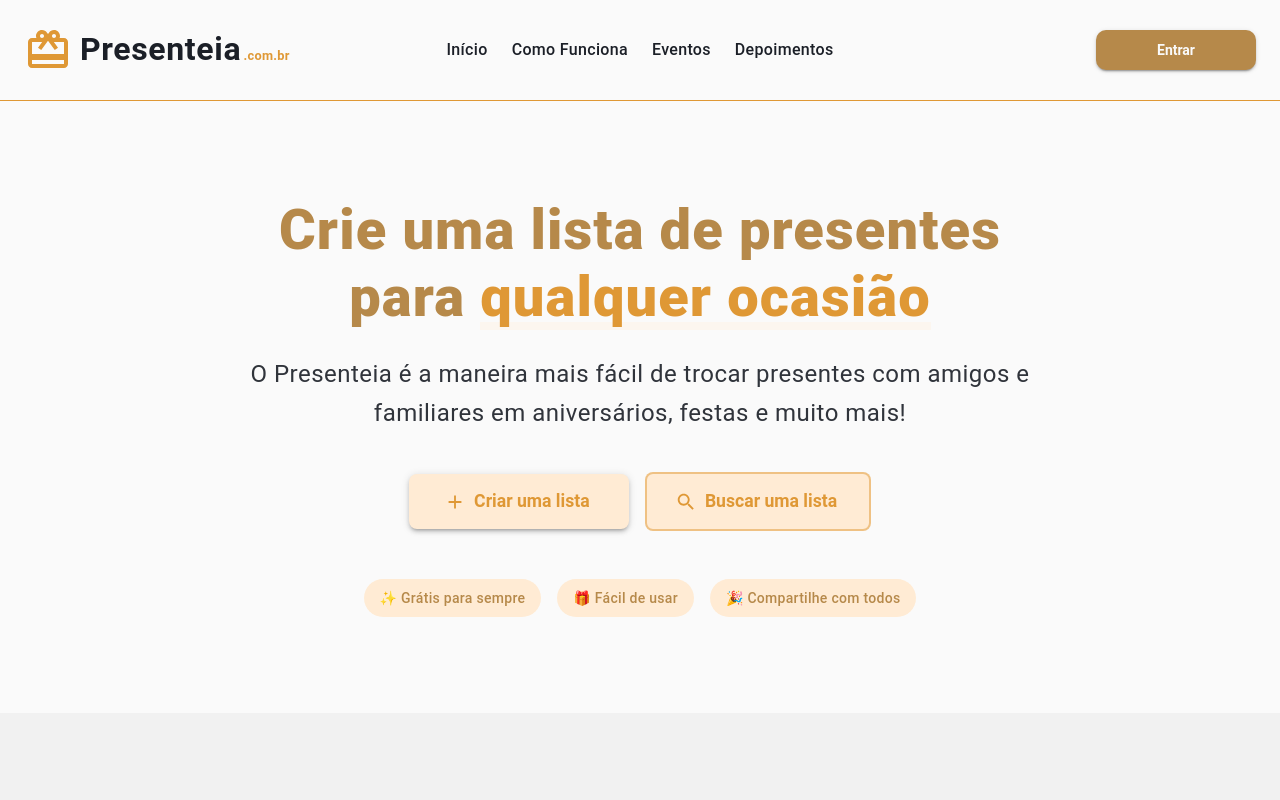
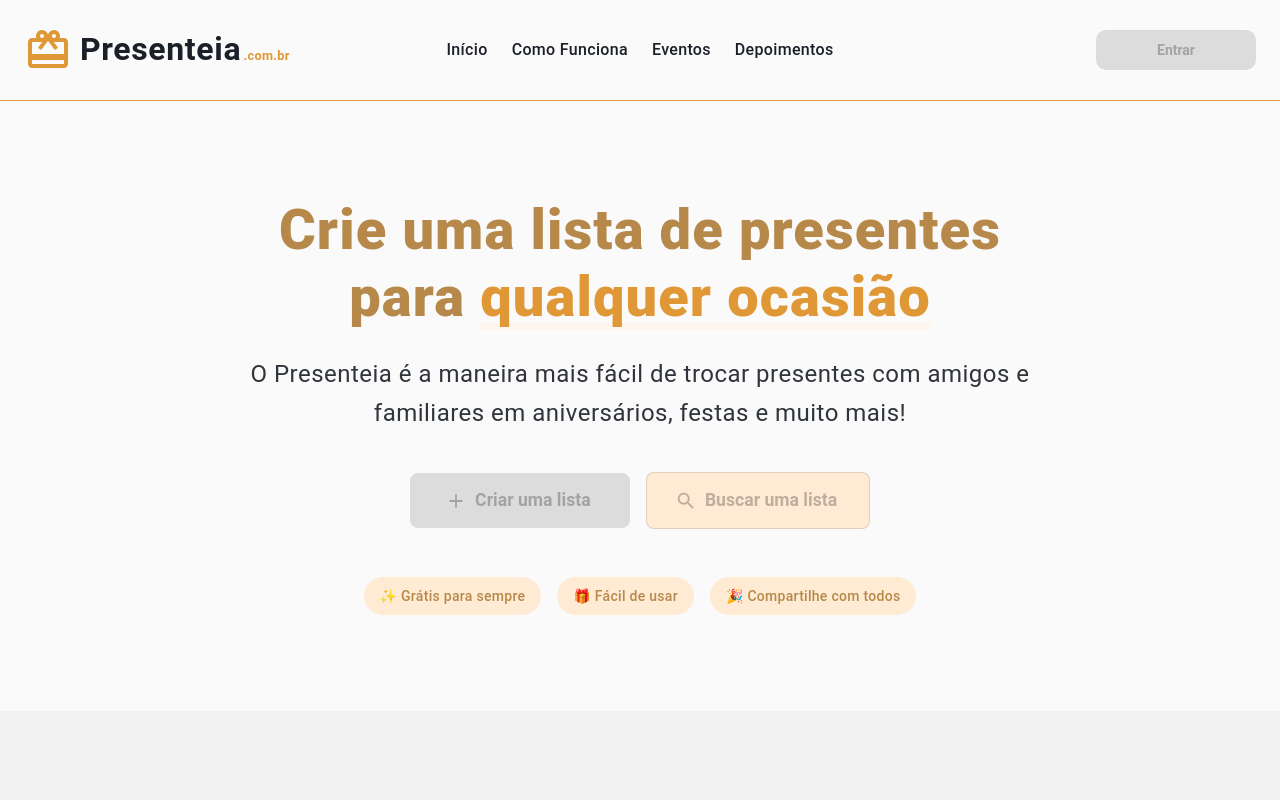
Before and after one commit to victordsantoss/presenteia-frontend, a Next.js app: page / in a window 1280 px wide. Shown: the top 800 px of the page. Built offline with nearby package versions, Linux system fonts and the light colour scheme.

Commit message:
styles: update styles

```diff
--- /dev/null
+++ b/src/components/DisabledTooltip.tsx
@@ -0,0 +1,52 @@
+'use client'
+
+import { ReactElement, cloneElement } from 'react'
+import { Tooltip, TooltipProps } from '@mui/material'
+
+interface DisabledTooltipProps {
+  children: ReactElement
+  title: string
+  placement?: TooltipProps['placement']
+}
+
+export function DisabledTooltip({
+  children,
+  title,
+  placement = 'top'
+}: DisabledTooltipProps) {
+  // Clona o elemento filho e adiciona props de desabilitado
+  const disabledChild = cloneElement(children, {
+    disabled: true,
+    sx: {
+      ...children.props.sx,
+      cursor: 'not-allowed',
+      pointerEvents: 'auto', // Necessário para o tooltip funcionar
+    },
+  })
+
+  return (
+    <Tooltip
+      title={title}
+      placement={placement}
+      arrow
+      componentsProps={{
+        tooltip: {
+          sx: {
+            bgcolor: 'warning.dark',
+            color: 'white',
+            fontSize: '0.875rem',
+            fontWeight: 500,
+            '& .MuiTooltip-arrow': {
+              color: 'warning.dark',
+            },
+          },
+        },
+      }}
+    >
+      {/* Span wrapper necessário para tooltip funcionar com elemento desabilitado */}
+      <span style={{ display: 'inline-block' }}>
+        {disabledChild}
+      </span>
+    </Tooltip>
+  )
+}
--- a/src/components/layout/Public.tsx
+++ b/src/components/layout/Public.tsx
@@ -2,8 +2,8 @@
 
 import { ReactNode } from 'react'
 import { Box, useMediaQuery, useTheme } from '@mui/material'
-import { Header } from './components/header'
-import { HeaderMobile } from './components/header/HeaderMobile'
+import { Header } from './components/header/Desktop'
+import { HeaderMobile } from './components/header/Mobile'
 import { Footer } from './components/footer'
 
 interface PublicLayoutProps {
--- a/src/components/layout/components/footer/index.tsx
+++ b/src/components/layout/components/footer/index.tsx
@@ -3,6 +3,7 @@
 import { Box, Container, Typography, Link as MuiLink, IconButton, Divider } from '@mui/material'
 import Link from 'next/link'
 import { companyInfo, quickLinks, supportLinks, socialLinks, footerBottomLinks } from './items'
+import { DisabledTooltip } from '@/components/DisabledTooltip'
 
 export function Footer() {
   const currentYear = new Date().getFullYear()
@@ -100,13 +101,10 @@ export function Footer() {
               {socialLinks.map((social) => {
                 const IconComponent = social.icon
                 return (
+                  <DisabledTooltip key={social.label} title="Em breve!">
                     <IconButton
-                    key={social.label}
                       aria-label={social.label}
-                    component="a"
-                    href={social.href}
-                    target="_blank"
-                    rel="noopener noreferrer"
+                      component="button"
                       sx={{
                         color: 'primary.contrastText',
                         bgcolor: 'rgba(255, 255, 255, 0.1)',
@@ -118,6 +116,7 @@ export function Footer() {
                     >
                       <IconComponent />
                     </IconButton>
+                  </DisabledTooltip>
                 )
               })}
             </Box>
--- a/src/components/layout/components/header/index.tsx
+++ b/src/components/layout/components/header/Desktop.tsx
@@ -3,13 +3,30 @@
 import { AppBar, Toolbar, Typography, Button, Container, Box, IconButton } from '@mui/material'
 import { Menu as MenuIcon, CardGiftcard as GiftIcon } from '@mui/icons-material'
 import Link from 'next/link'
+import { usePathname } from 'next/navigation'
 import { menuItems } from './items'
+import { DisabledTooltip } from '@/components/DisabledTooltip'
 
 interface HeaderProps {
   onMenuClick?: () => void
 }
 
 export function Header({ onMenuClick }: HeaderProps) {
+  const pathname = usePathname()
+  const isHome = pathname === '/'
+
+  const handleMenuClick = (e: React.MouseEvent, anchor?: string) => {
+    // Se estiver na home e tiver âncora, faz scroll suave
+    if (isHome && anchor) {
+      e.preventDefault()
+      const element = document.getElementById(anchor)
+      if (element) {
+        element.scrollIntoView({ behavior: 'smooth', block: 'start' })
+      }
+    }
+    // Se não estiver na home, deixa o Next.js redirecionar para /#ancora
+  }
+
   return (
     <AppBar
       position="sticky"
@@ -88,7 +105,12 @@ export function Header({ onMenuClick }: HeaderProps) {
             }}
           >
             {menuItems.map((item) => (
-              <Link key={item.href} href={item.href} style={{ textDecoration: 'none' }}>
+              <Link
+                key={item.href}
+                href={item.href}
+                style={{ textDecoration: 'none' }}
+                onClick={(e) => handleMenuClick(e, item.anchor)}
+              >
                 <Typography
                   sx={{
                     color: 'primary.contrastText',
@@ -111,9 +133,9 @@ export function Header({ onMenuClick }: HeaderProps) {
 
           {/* Login - Direita */}
           <Box>
+            <DisabledTooltip title="Em breve!">
               <Button
-              component={Link}
-              href="/login"
+                component="button"
                 variant="contained"
                 sx={{
                   bgcolor: 'primary.dark',
@@ -124,6 +146,7 @@ export function Header({ onMenuClick }: HeaderProps) {
               >
                 Entrar
               </Button>
+            </DisabledTooltip>
           </Box>
         </Toolbar>
       </Container>
--- a/src/components/layout/components/header/HeaderMobile.tsx
+++ b/src/components/layout/components/header/Mobile.tsx
@@ -17,13 +17,36 @@ import {
 } from '@mui/material'
 import { Menu as MenuIcon, Close as CloseIcon, CardGiftcard as GiftIcon } from '@mui/icons-material'
 import Link from 'next/link'
+import { usePathname, useRouter } from 'next/navigation'
 import { menuItems } from './items'
+import { DisabledTooltip } from '@/components/DisabledTooltip'
 
 export function HeaderMobile() {
   const [drawerOpen, setDrawerOpen] = useState(false)
+  const pathname = usePathname()
+  const router = useRouter()
+  const isHome = pathname === '/'
 
   const toggleDrawer = (open: boolean) => () => {
     setDrawerOpen(open)
+  }
+
+  const handleMenuClick = (e: React.MouseEvent, href: string, anchor?: string) => {
+    setDrawerOpen(false)
+
+    // Se estiver na home e tiver âncora, faz scroll suave
+    if (isHome && anchor) {
+      e.preventDefault()
+      const element = document.getElementById(anchor)
+      if (element) {
+        element.scrollIntoView({ behavior: 'smooth', block: 'start' })
+      }
+    }
+    // Se não estiver na home, redireciona para /#ancora
+    else if (!isHome && anchor) {
+      e.preventDefault()
+      router.push(href)
+    }
   }
 
   return (
@@ -98,6 +121,9 @@ export function HeaderMobile() {
               </Box>
             </Box>
           </Link>
+
+          {/* Botão Login - Direita (removido do mobile, fica só no drawer) */}
+          <Box sx={{ width: 40 }} /> {/* Spacer para manter logo centralizada */}
         </Toolbar>
       </AppBar>
 
@@ -145,10 +171,9 @@ export function HeaderMobile() {
                 <ListItemButton
                   component={Link}
                   href={item.href}
-                  onClick={toggleDrawer(false)}
+                  onClick={(e) => handleMenuClick(e, item.href, item.anchor)}
                   sx={{
-                    my:0,
-                    py:0,
+                    py: 0,
                     '&:hover': {
                       bgcolor: 'primary.light',
                     },
@@ -156,6 +181,10 @@ export function HeaderMobile() {
                 >
                   <ListItemText
                     primary={item.label}
+                    primaryTypographyProps={{
+                      fontWeight: 500,
+                      color: 'primary.contrastText',
+                    }}
                   />
                 </ListItemButton>
               </ListItem>
@@ -166,12 +195,11 @@ export function HeaderMobile() {
 
           {/* Login no Menu */}
           <Box sx={{ p: 2 }}>
+            <DisabledTooltip title="Em breve!">
               <Button
-              component={Link}
-              href="/login"
+                component="button"
                 variant="contained"
                 fullWidth
-              onClick={toggleDrawer(false)}
                 sx={{
                   bgcolor: 'primary.dark',
                   color: 'text.secondary',
@@ -181,6 +209,7 @@ export function HeaderMobile() {
               >
                 Entrar
               </Button>
+            </DisabledTooltip>
           </Box>
         </Box>
       </Drawer>
--- a/src/components/layout/components/header/items.ts
+++ b/src/components/layout/components/header/items.ts
@@ -1,24 +1,28 @@
 export interface MenuItem {
   label: string
   href: string
+  anchor?: string // âncora sem o #
   icon?: string
 }
 
 export const menuItems: MenuItem[] = [
   {
     label: 'Início',
-    href: '#inicio',
+    href: '/',
   },
   {
     label: 'Como Funciona',
-    href: '#como-funciona',
+    href: '/#como-funciona',
+    anchor: 'como-funciona',
   },
   {
     label: 'Eventos',
-    href: '#eventos',
+    href: '/#eventos',
+    anchor: 'eventos',
   },
   {
     label: 'Depoimentos',
-    href: '#depoimentos',
+    href: '/#depoimentos',
+    anchor: 'depoimentos',
   },
 ]
--- a/src/components/layout/index.ts
+++ b/src/components/layout/index.ts
@@ -1,3 +1,3 @@
 export { PublicLayout } from './Public'
-export { Header } from './components/header'
+export { Header } from './components/header/Desktop'
 export { Footer } from './components/footer'
--- a/src/modules/public/home/components/Banner.tsx
+++ b/src/modules/public/home/components/Banner.tsx
@@ -3,6 +3,7 @@
 import { Box, Container, Typography, Button, Stack } from '@mui/material'
 import { Add as AddIcon, Search as SearchIcon } from '@mui/icons-material'
 import Link from 'next/link'
+import { DisabledTooltip } from '@/components/DisabledTooltip'
 
 const badges = [
   { icon: '✨', text: 'Grátis para sempre' },
@@ -16,12 +17,16 @@ const buttons = [
     href: '/criar-lista',
     variant: 'contained',
     icon: AddIcon,
+    disabled: true,
+    tooltipText: 'Em breve!',
   },
   {
     label: 'Buscar uma lista',
     href: '/buscar-lista',
     variant: 'outlined',
     icon: SearchIcon,
+    disabled: true,
+    tooltipText: 'Em breve!',
   },
 ] as const
 
@@ -117,11 +122,11 @@ export function Banner() {
           >
             {buttons.map((button) => {
               const IconComponent = button.icon
-              return (
+              const buttonElement = (
                 <Button
                   key={button.href}
-                  component={Link}
-                  href={button.href}
+                  component={button.disabled ? 'button' : Link}
+                  href={button.disabled ? undefined : button.href}
                   variant={button.variant}
                   color="primary"
                   size="large"
@@ -154,6 +159,14 @@ export function Banner() {
                 >
                   {button.label}
                 </Button>
+              )
+
+              return button.disabled ? (
+                <DisabledTooltip key={button.href} title={button.tooltipText}>
+                  {buttonElement}
+                </DisabledTooltip>
+              ) : (
+                buttonElement
               )
             })}
           </Stack>
--- a/src/modules/public/home/components/Events.tsx
+++ b/src/modules/public/home/components/Events.tsx
@@ -12,6 +12,7 @@ import {
   WorkspacePremium as AnniversaryIcon,
 } from '@mui/icons-material'
 import Link from 'next/link'
+import { DisabledTooltip } from '@/components/DisabledTooltip'
 
 const events = [
   {
@@ -227,9 +228,9 @@ export function Events() {
                   </Typography>
 
                   {/* Botão */}
+                  <DisabledTooltip title="Em breve!">
                     <Button
-                    component={Link}
-                    href="/criar-lista"
+                      component="button"
                       variant="outlined"
                       fullWidth
                       sx={{
@@ -239,6 +240,7 @@ export function Events() {
                     >
                       Criar lista
                     </Button>
+                  </DisabledTooltip>
                 </CardContent>
               </Card>
             )
--- a/src/modules/public/home/components/GiftList.tsx
+++ b/src/modules/public/home/components/GiftList.tsx
@@ -3,6 +3,7 @@
 import { Box, Typography, Button, Container } from '@mui/material'
 import { CardGiftcard as GiftIcon, Add as AddIcon } from '@mui/icons-material'
 import Link from 'next/link'
+import { DisabledTooltip } from '@/components/DisabledTooltip'
 
 export function GiftList() {
   return (
@@ -108,9 +109,9 @@ export function GiftList() {
           </Typography>
 
           {/* CTA Button */}
+          <DisabledTooltip title="Em breve!">
             <Button
-            component={Link}
-            href="/criar-lista"
+              component="button"
               variant="contained"
               size="large"
               startIcon={<AddIcon />}
@@ -135,6 +136,7 @@ export function GiftList() {
             >
               Criar minha lista agora
             </Button>
+          </DisabledTooltip>
 
           {/* Badge Adicional */}
           <Box
```
Lines whose indentation alone changed are shown as unchanged.
